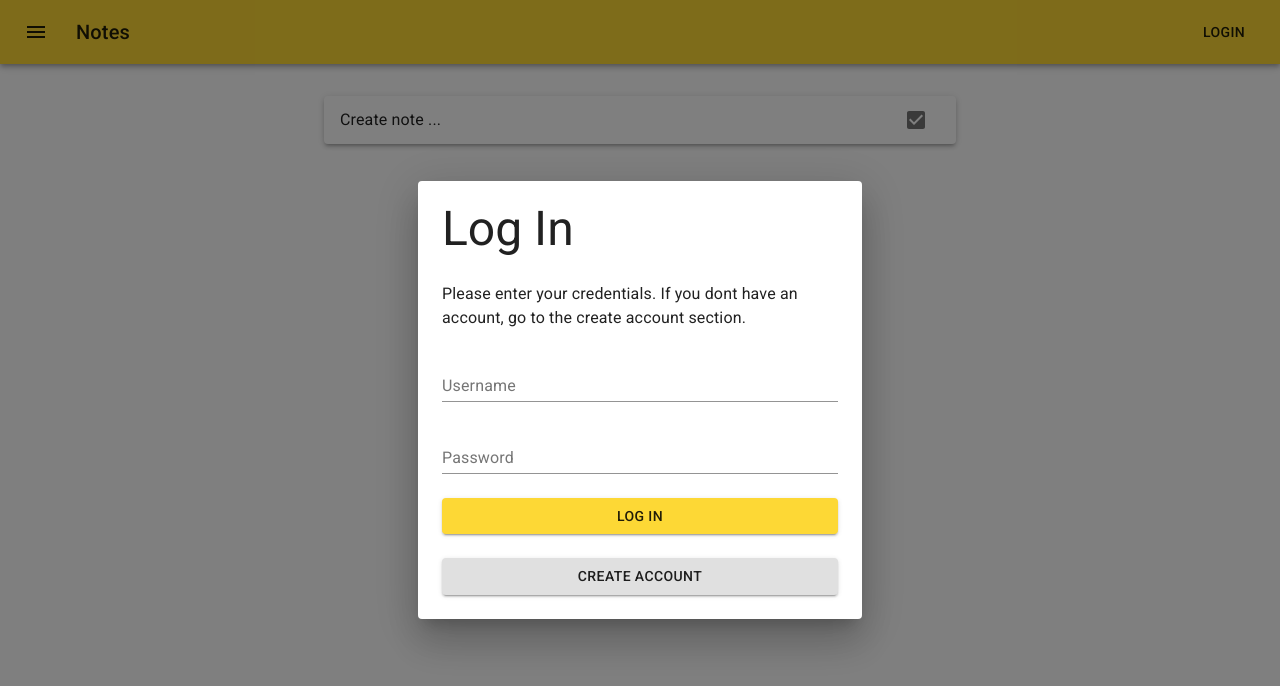
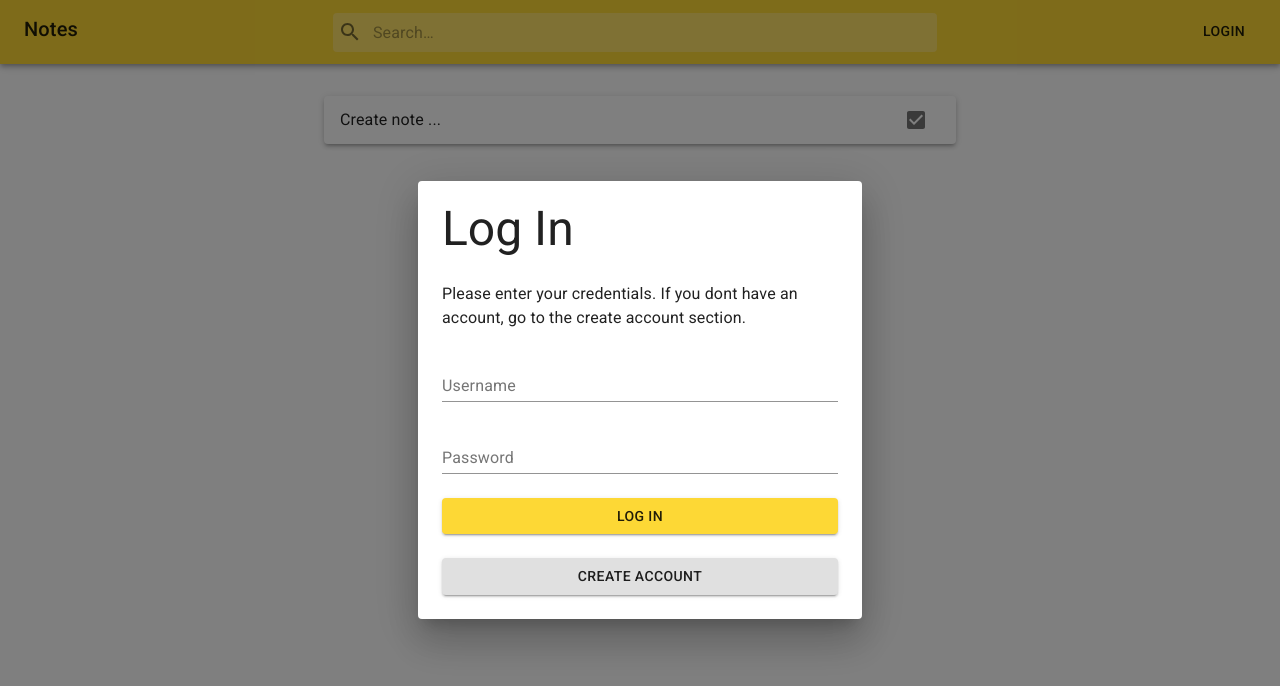
Before and after one commit to EliasFrykholm/Microservice-Notes-App, a React (Create React App) app in the folder notes-frontend/: page / in a window 1280 px wide. Shown: the top 686 px of the page. Built offline with nearby package versions, Linux system fonts and the light colour scheme.

Commit message:
Add searchfield to navbar

```diff
--- a/notes-frontend/src/components/Header/Navbar.tsx
+++ b/notes-frontend/src/components/Header/Navbar.tsx
@@ -5,9 +5,14 @@ import {
   Toolbar,
   Typography,
   Theme,
+  Grid,
+  InputBase,
+  alpha,
+  Box,
 } from '@material-ui/core'
-import { Menu } from '@material-ui/icons'
+import { Clear, Search } from '@material-ui/icons'
 import { createStyles, makeStyles } from '@material-ui/core/styles'
+import { useState } from 'react'
 import { LoggedInUser } from '../../Models/User'
 
 interface NavbarProps {
@@ -23,25 +28,64 @@ const useStyles = makeStyles((theme: Theme) =>
     title: {
       flexGrow: 1,
     },
+    search: {
+      padding: '2px',
+      position: 'relative',
+      borderRadius: theme.shape.borderRadius,
+      backgroundColor: alpha(theme.palette.common.white, 0.25),
+      '&:hover': {
+        backgroundColor: alpha(theme.palette.common.white, 0.45),
+      },
+      maxWidth: '600px',
+      minWidth: '200px',
+      margin: 'auto',
+    },
+    inputRoot: {
+      color: 'inherit',
+    },
+    inputInput: {
+      padding: theme.spacing(1, 1, 1, 1),
+      width: '100%',
+    },
   }),
 )
 
 const Navbar = ({ user, onLogout }: NavbarProps) => {
   const classes = useStyles()
+  const [searchText, setSearchText] = useState('')
   return (
     <AppBar position="static">
       <Toolbar>
-        <IconButton
-          edge="start"
-          className={classes.menuButton}
-          color="inherit"
-          aria-label="menu"
-        >
-          <Menu />
-        </IconButton>
+        <Grid container justifyContent="space-between" spacing={2}>
+          <Grid item>
             <Typography variant="h6" className={classes.title}>
               Notes
             </Typography>
+          </Grid>
+          <Grid item xs>
+            <Box className={classes.search} display="flex" flexDirection="row">
+              <IconButton size="small">
+                <Search />
+              </IconButton>
+              <InputBase
+                fullWidth
+                placeholder="Search…"
+                classes={{
+                  root: classes.inputRoot,
+                  input: classes.inputInput,
+                }}
+                value={searchText}
+                onChange={(e) => setSearchText(e.target.value)}
+                inputProps={{ 'aria-label': 'search' }}
+              />
+              {searchText && (
+                <IconButton size="small">
+                  <Clear />
+                </IconButton>
+              )}
+            </Box>
+          </Grid>
+          <Grid item>
             {user ? (
               <Button color="inherit" onClick={onLogout}>
                 Logout
@@ -49,6 +93,8 @@ const Navbar = ({ user, onLogout }: NavbarProps) => {
             ) : (
               <Button color="inherit">Login</Button>
             )}
+          </Grid>
+        </Grid>
       </Toolbar>
     </AppBar>
   )
```
Lines whose indentation alone changed are shown as unchanged.
